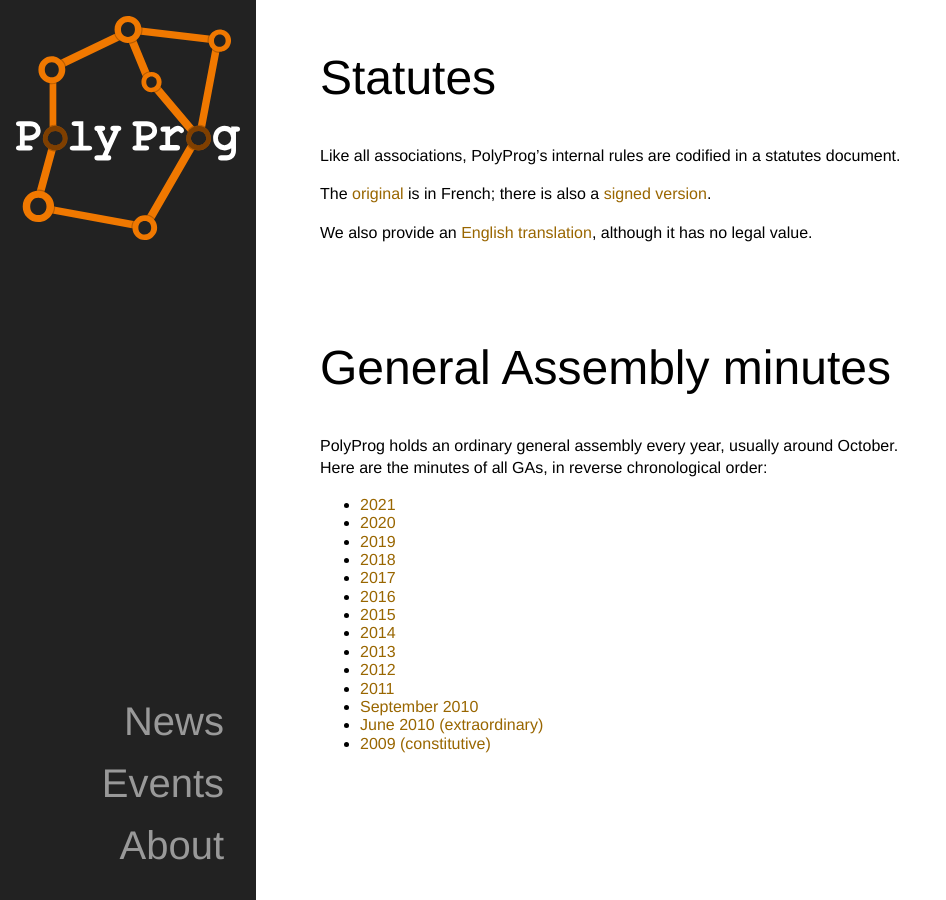
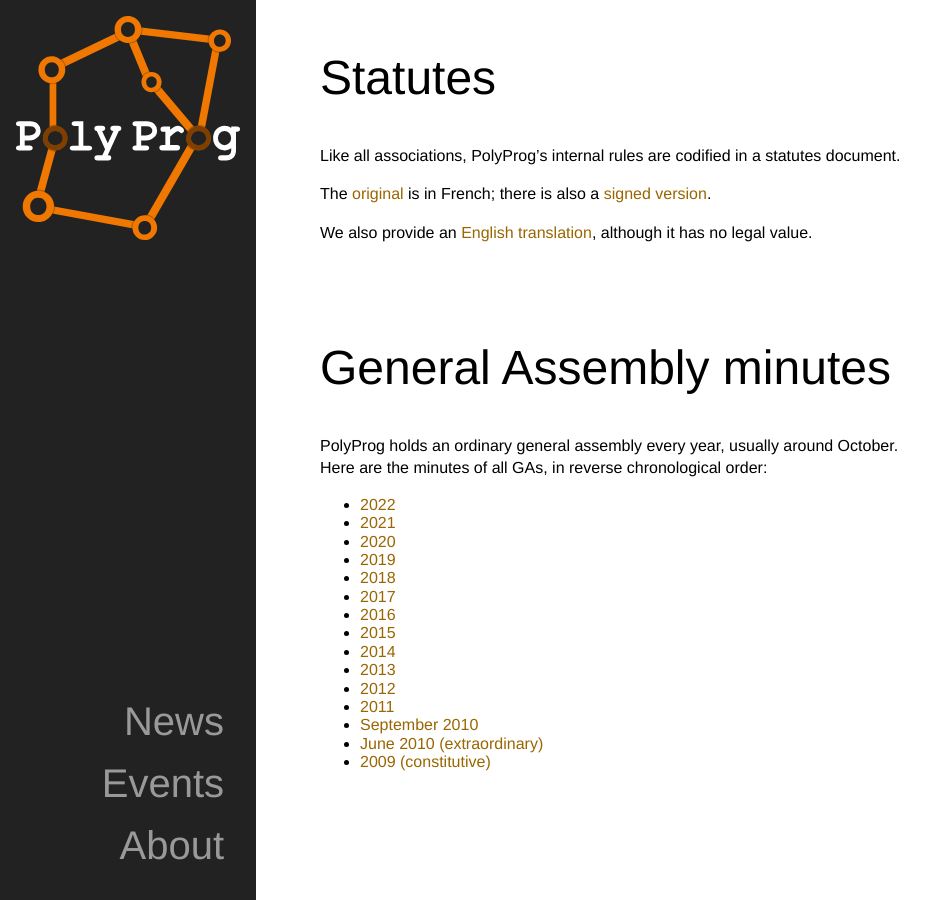
Before and after one commit to PolyProg/PolyProg.github.io, a Jekyll site: the page built from about.html, in a window 1280 px wide and 900 px high, scrolled down 925 px. Shown: the whole window, without its empty margins (0-946 px from the left). Built offline with Jekyll 4.4.1, drawn with Linux system fonts in a browser that asks for light colours.

Commit message:
Added 2022's GA

```diff
--- a/_includes/minutes.md
+++ b/_includes/minutes.md
@@ -1,6 +1,6 @@
 PolyProg holds an ordinary general assembly every year, usually around October.
 Here are the minutes of all GAs, in reverse chronological order:
-
+- [2022](https://drive.google.com/file/d/1mY75W82ESASPOFWBXFuRqpWGziUHYD6O/view?usp=sharing)
 - [2021](https://drive.google.com/file/d/1bTz9vgkyXIEGaYtFPbnW-pAf2_Rk8mCg/view?usp=sharing)
 - [2020](https://drive.google.com/file/d/1oMzjfp-qTC-SLl1PIZZNL2HOnqyY97b0/view?usp=sharing)
 - [2019](https://drive.google.com/open?id=1aA4YgRDVmt3T3GPGPqwRitvK4iRUQBNL)
```
